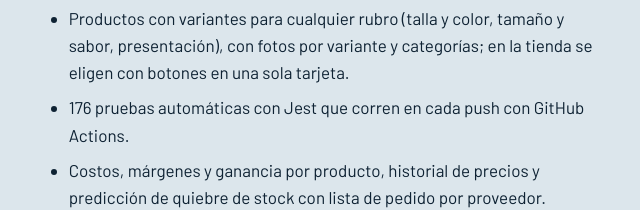
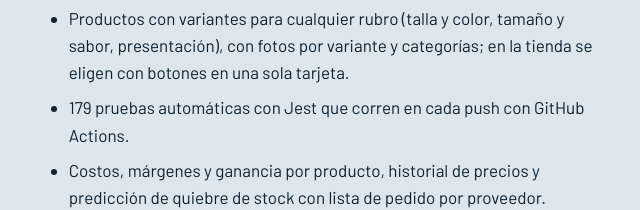
Before and after one commit to ACSERNE/ACSERNE.github.io, a plain HTML site: page index.html in a window 1280 px wide. Shown: the part 1600-1810 px from the top of the page, 102-742 px from the left. Drawn offline with nearby package versions, Linux system fonts and the light colour scheme.

Commit message:
Actualiza cantidad de pruebas a 179

```diff
--- a/index.html
+++ b/index.html
@@ -228,7 +228,7 @@
             <li>Inventario por lotes con fecha de vencimiento: alertas desde 30 días antes y descuento de lo que vence primero (FEFO).</li>
             <li>Módulo de analítica de ventas: mapa de calor por día y hora, análisis ABC (Pareto), análisis de canasta con <em>lift</em> y proyección de ventas a 30 días, con gráficos propios en SVG.</li>
             <li>Productos con variantes para cualquier rubro (talla y color, tamaño y sabor, presentación), con fotos por variante y categorías; en la tienda se eligen con botones en una sola tarjeta.</li>
-            <li>176 pruebas automáticas con Jest que corren en cada push con GitHub Actions.</li>
+            <li>179 pruebas automáticas con Jest que corren en cada push con GitHub Actions.</li>
             <li>Costos, márgenes y ganancia por producto, historial de precios y predicción de quiebre de stock con lista de pedido por proveedor.</li>
             <li>Tareas programadas (cron) que envían alertas de vencimiento y un resumen diario por correo; importación masiva de productos desde Excel y exportación de ventas, inventario y caja a Excel.</li>
             <li>Seguridad: JWT, verificación en dos pasos por correo, contraseñas cifradas con bcrypt. Encontré y corregí fallas reales, como una escalada de rol y rutas públicas que exponían datos.</li>
```
